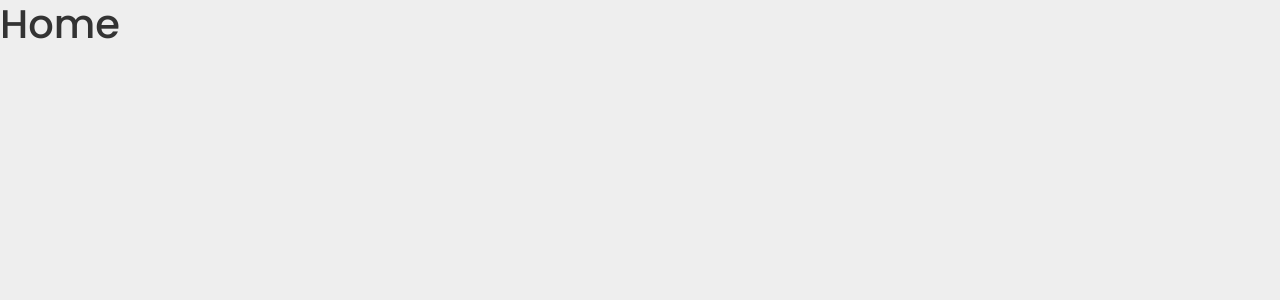
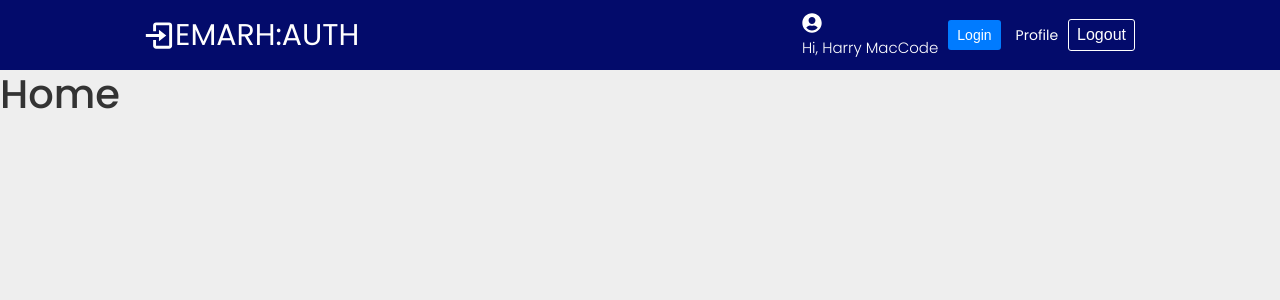
Before and after one commit to Harry8679/Auth_Mern_Ewo_Front, a React (Create React App) app: page / in a window 1280 px wide. Shown: the top 300 px of the page. Built offline with nearby package versions, Linux system fonts and the light colour scheme; the HTML template or start-up script is replaced by a standard one.

Commit message:
Header Component

```diff
--- /dev/null
+++ b/src/components/header/Header.js
@@ -0,0 +1,45 @@
+import React from 'react'
+import './Header.scss';
+import { BiLogIn } from "react-icons/bi";
+import { FaUserCircle } from "react-icons/fa";
+import { Link, NavLink, useNavigate } from 'react-router-dom';
+
+const Header = () => {
+    const activeLink = ({ isActive }) => (isActive ? 'active' : '');
+    const navigate = useNavigate();
+    const goHome = () => {
+        navigate('/');
+    }
+  return (
+    <header className='header'>
+        <nav>
+            <div className="logo">
+                <BiLogIn size={35} />
+                <span>EMARH:AUTH</span>
+            </div>
+
+            <ul className='home-links'>
+                <li>
+                    <FaUserCircle size={20} />
+                    <p className="--color-white">Hi, Harry MacCode</p>
+                </li>
+                <li>
+                    <button className="--btn --btn-primary">
+                        <Link to='/login'>Login</Link>
+                    </button>
+                </li>
+                <li>
+                    <NavLink to='/profile' className={activeLink}>Profile</NavLink>
+                </li>
+                <li>
+                    <button className="--btn --btn-secondary" onClick={goHome}>
+                        Logout
+                    </button>
+                </li>
+            </ul>
+        </nav>
+    </header>
+  )
+}
+
+export default Header;
--- /dev/null
+++ b/src/components/header/Header.scss
@@ -0,0 +1,42 @@
+.header {
+    background-color: #030b6b;
+    height: 7rem;
+
+    display: flex;
+    justify-content: center;
+    align-items: center;
+    // max-width: 1000px;
+    width: 100%;
+    margin: 0 auto;
+    padding: 0 20px;
+
+    & nav {
+      width: 100%;
+      max-width: 1000px;
+      color: #fff;
+      display: flex;
+      justify-content: space-between;
+      align-items: center;
+
+      & > .logo {
+        color: #fff;
+        display: flex;
+        justify-content: center;
+        align-items: center;
+        font-size: 3rem;
+        cursor: pointer;
+      }
+    }
+  }
+  .home-links {
+    display: flex;
+    justify-content: center;
+    align-items: center;
+    & li a {
+      color: #fff;
+    }
+    & > * {
+      margin-left: 1rem;
+      color: #fff;
+    }
+  }
--- a/src/pages/home/Home.js
+++ b/src/pages/home/Home.js
@@ -1,9 +1,13 @@
 import React from 'react';
 import './Home.scss';
+import Header from '../../components/header/Header';
 
 const Home = () => {
   return (
-    <h1>Home</h1>
+    <div>
+        <Header />
+        <h1>Home</h1>
+    </div>
   )
 }
 
```
